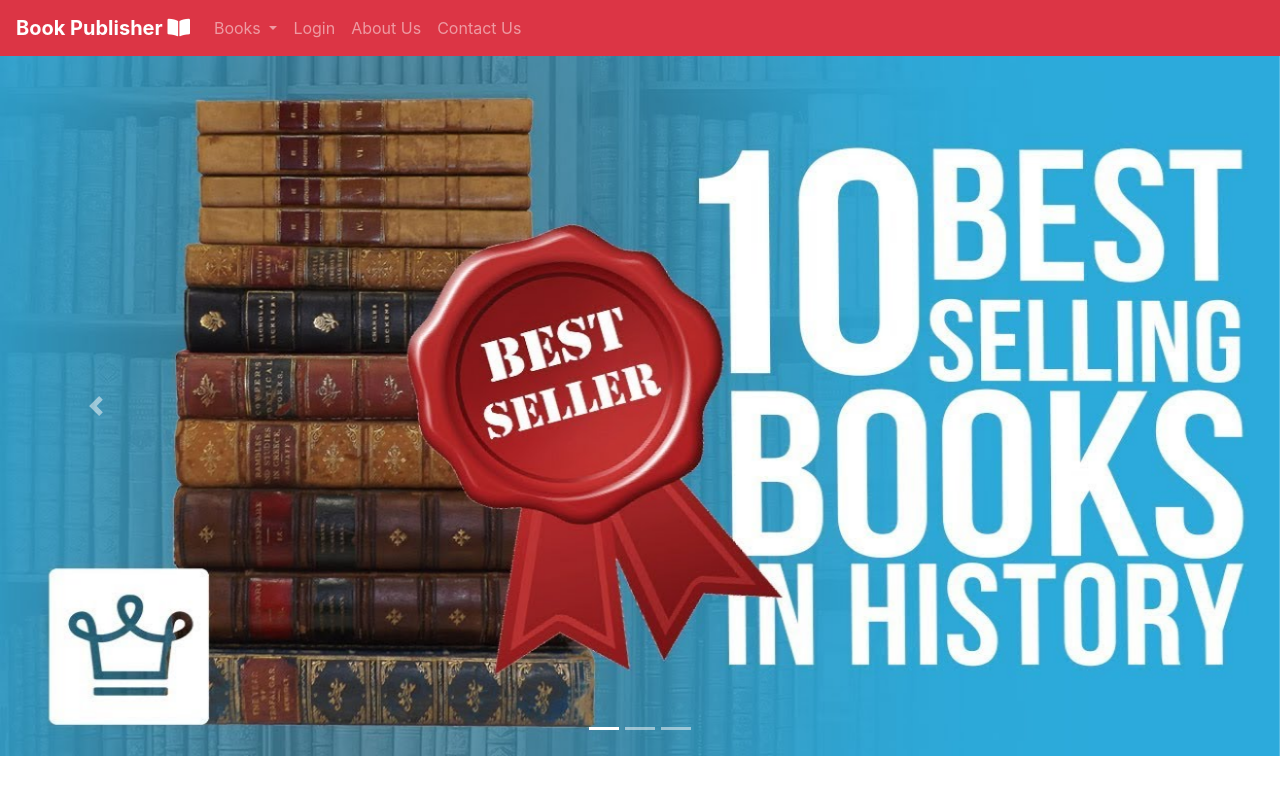
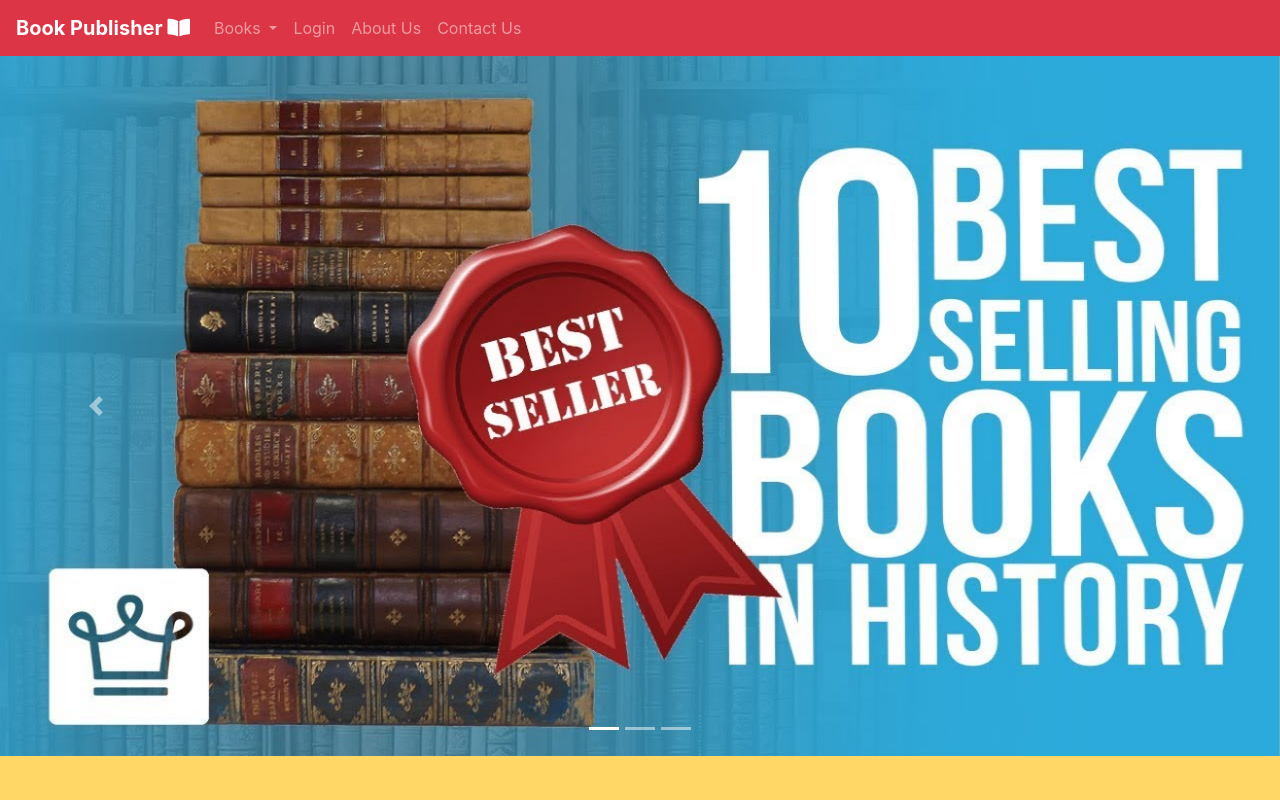
Before and after one commit to JonathanZYZ/App3PD, a PHP site: page / in a window 1280 px wide. Run offline with PHP 8.4, Linux system fonts and the light colour scheme.

Commit message:
App 3 commit 7

```diff
--- a/index.php
+++ b/index.php
@@ -17,7 +17,7 @@ session_start();
 
         </style>
     </head>
-    <body>
+    <body style="background-color:#FED766">
         <?php
         include("navbar.php");
         ?>
```
